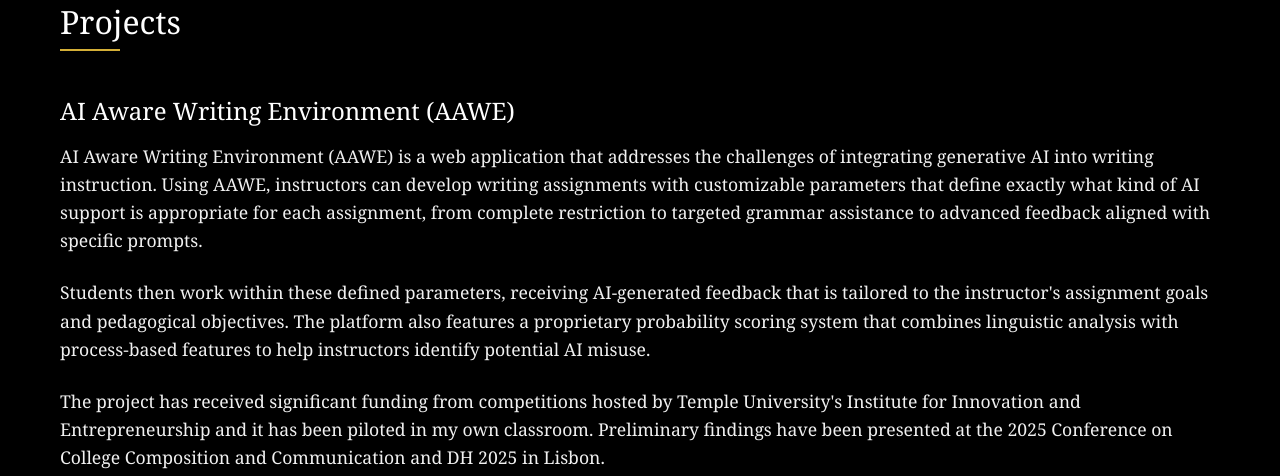
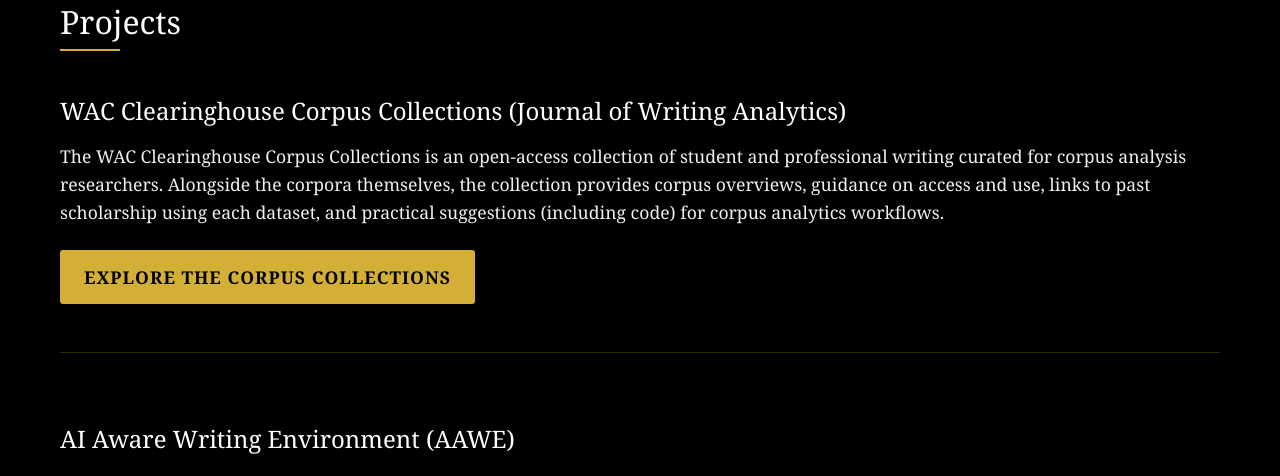
Before and after one commit to mkane968/meganskane, a plain HTML site: page index.html in a window 1280 px wide. Shown: the part 2363-2839 px from the top of the page. Drawn offline with Linux system fonts and the light colour scheme.

Commit message:
Add WAC Clearinghouse Corpus Collections project

```diff
--- a/index.html
+++ b/index.html
@@ -78,6 +78,11 @@
             <h2>Projects</h2>
             <div class="education-content">
                 <div class="education-item">
+                    <h3>WAC Clearinghouse Corpus Collections (Journal of Writing Analytics)</h3>
+                    <p>The WAC Clearinghouse Corpus Collections is an open-access collection of student and professional writing curated for corpus analysis researchers. Alongside the corpora themselves, the collection provides corpus overviews, guidance on access and use, links to past scholarship using each dataset, and practical suggestions (including code) for corpus analytics workflows.</p>
+                    <p><a href="https://wacclearinghouse.org/jwa/corpora/" class="cta-button" target="_blank" rel="noopener noreferrer">Explore the Corpus Collections</a></p>
+                </div>
+                <div class="education-item">
                     <h3>AI Aware Writing Environment (AAWE)</h3>
                     <p>AI Aware Writing Environment (AAWE) is a web application that addresses the challenges of integrating generative AI into writing instruction. Using AAWE, instructors can develop writing assignments with customizable parameters that define exactly what kind of AI support is appropriate for each assignment, from complete restriction to targeted grammar assistance to advanced feedback aligned with specific prompts.</p>
                     <p>Students then work within these defined parameters, receiving AI-generated feedback that is tailored to the instructor's assignment goals and pedagogical objectives. The platform also features a proprietary probability scoring system that combines linguistic analysis with process-based features to help instructors identify potential AI misuse.</p>
```
